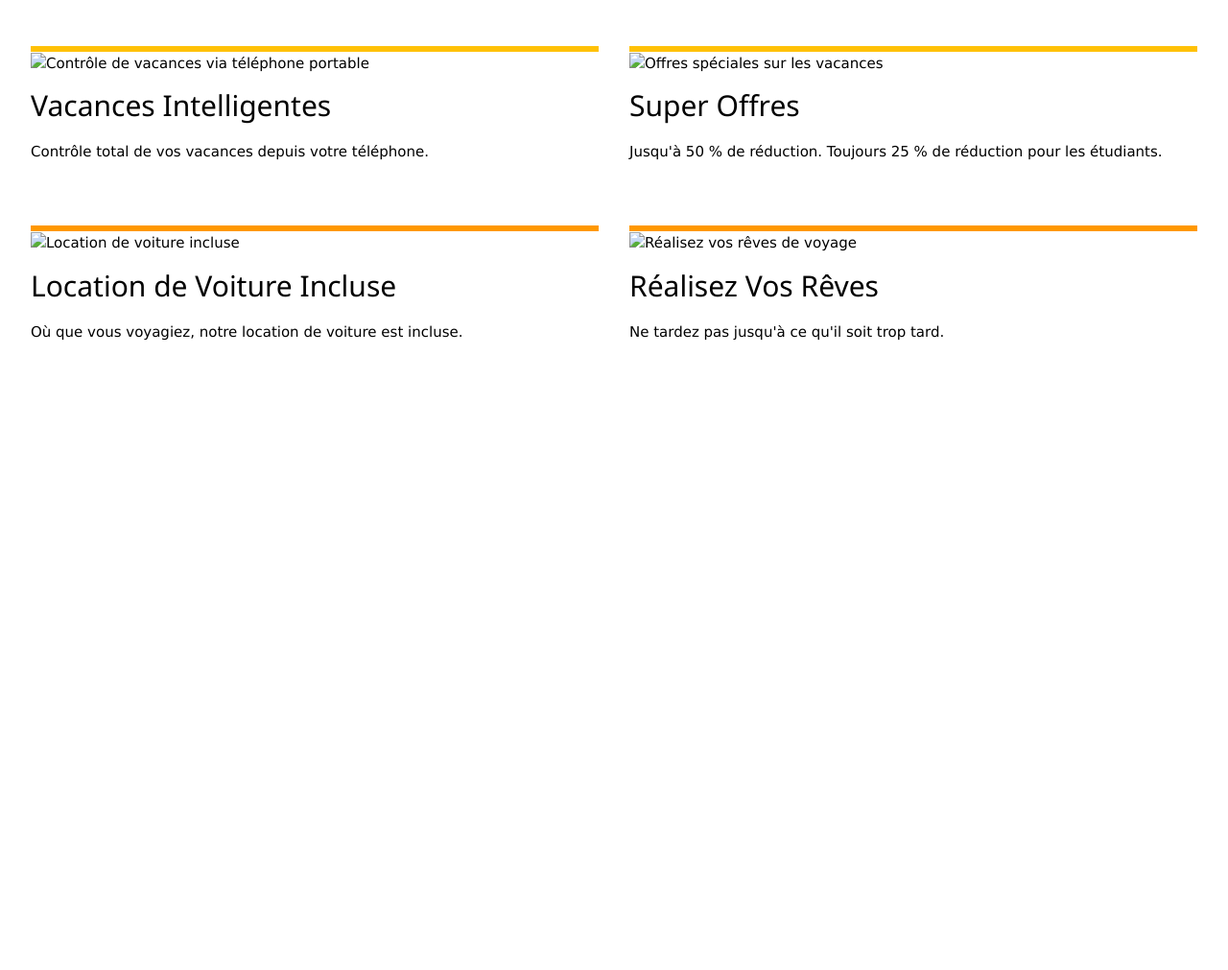
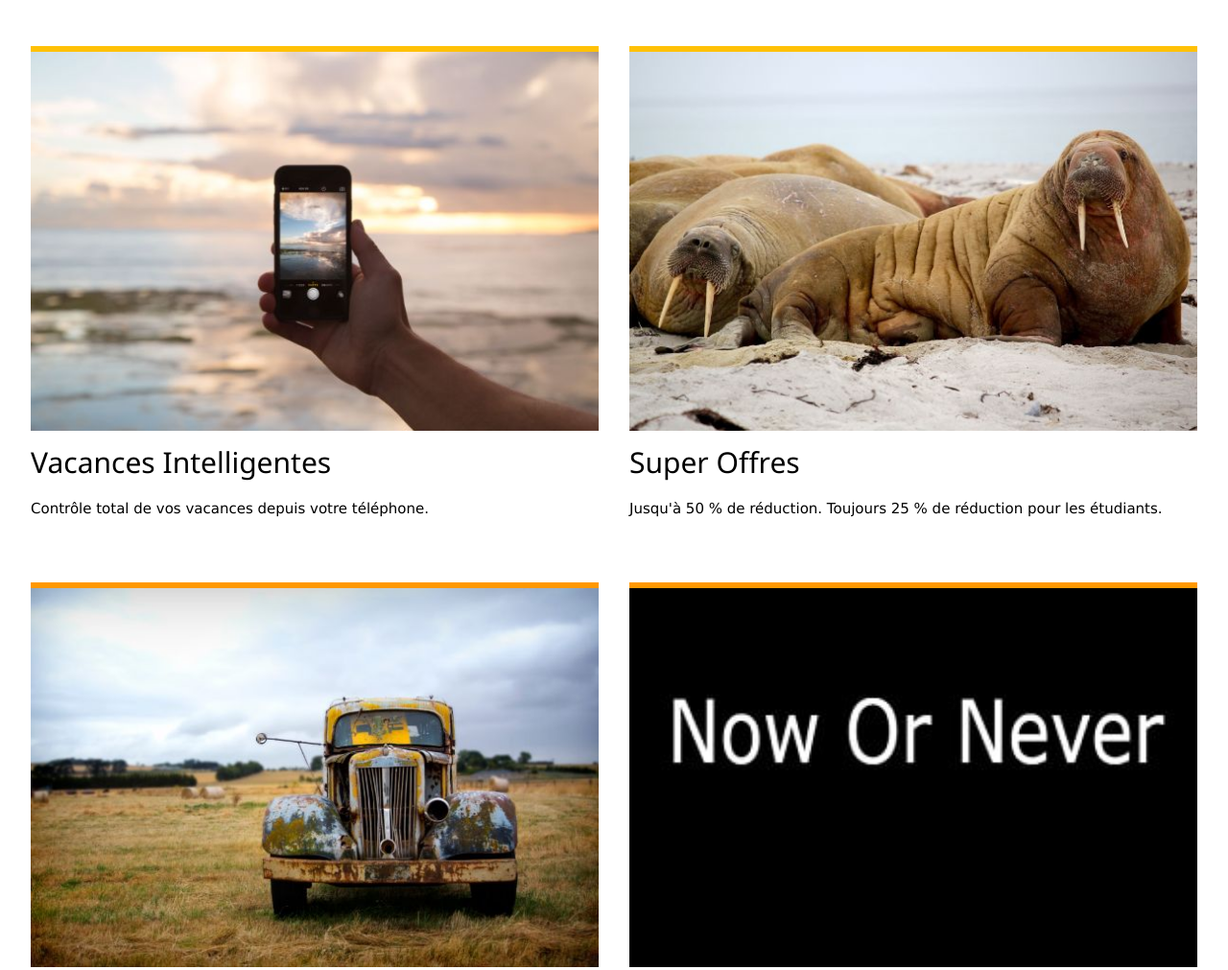
Before and after one commit to lucasl0/Siteweb24-25, a plain HTML site: page index.html in a window 1280 px wide. Shown: the part 962-1973 px from the top of the page at 96% size. Before the commit the page ends 1384 px from the top, so only its background shows below. Drawn offline with Linux system fonts and the light colour scheme.

Commit message:
modification index

```diff
--- a/index.html
+++ b/index.html
@@ -10,13 +10,13 @@
     <link rel="stylesheet" href="media.css">
     <link rel="stylesheet" href="standard.css">
 
-    <link rel="preload" href="img/main_HOME.jpg" as="image" type="image/jpg">
+    <link rel="preload" href="img/main_HOME-min.jpg" as="image" type="image/jpg">
     <title> W3 .CSS Template</title>
 </head>
 <body>
 
 <header class="w3-display-container" style="margin-bottom:50px">
-    <img src="img/main_HOME.jpg" alt="Vue panoramique d'une destination de voyage" style="width:100%" loading="lazy">
+    <img src="img/main_HOME-min.jpg" alt="Vue panoramique d'une destination de voyage" style="width:100%" loading="lazy">
     <div class="w3-display-bottomleft w3-container w3-amber w3-hover-orange w3-hide-small"
          style="bottom:10%; opacity:0.7; width:70%">
         <h1><b>Agence de Voyage (Site Démo)</b></h1>
@@ -26,7 +26,7 @@
 <main class="w3-row w3-container" style="margin:50px 0">
     <section class="w3-half w3-container">
         <div class="w3-topbar w3-border-amber">
-            <img src="img/cellphone.jpg" alt="Contrôle de vacances via téléphone portable" style="width:100%" loading="lazy">
+            <img src="img/cellphone-min.jpg" alt="Contrôle de vacances via téléphone portable" style="width:100%" loading="lazy">
             <h2>Vacances Intelligentes</h2>
             <p>Contrôle total de vos vacances depuis votre téléphone.</p>
         </div>
@@ -34,7 +34,7 @@
 
     <section class="w3-half w3-container">
         <div class="w3-topbar w3-border-amber">
-            <img src="img/sealions.jpg" alt="Offres spéciales sur les vacances" style="width:100%" loading="lazy">
+            <img src="img/sealions-min.jpg" alt="Offres spéciales sur les vacances" style="width:100%" loading="lazy">
             <h2>Super Offres</h2>
             <p>Jusqu'à 50 % de réduction. Toujours 25 % de réduction pour les étudiants.</p>
         </div>
@@ -44,7 +44,7 @@
 <main class="w3-row w3-container" style="margin:50px 0">
     <section class="w3-half w3-container">
         <div class="w3-topbar w3-border-orange">
-            <img src="img/truck.jpg" alt="Location de voiture incluse" style="width:100%" loading="lazy">
+            <img src="img/truck-min.jpg" alt="Location de voiture incluse" style="width:100%" loading="lazy">
             <h2>Location de Voiture Incluse</h2>
             <p>Où que vous voyagiez, notre location de voiture est incluse.</p>
         </div>
@@ -52,7 +52,7 @@
 
     <section class="w3-half w3-container">
         <div class="w3-topbar w3-border-orange">
-            <img src="img/nowornever.jpg" alt="Réalisez vos rêves de voyage" style="width:100%" loading="lazy">
+            <img src="img/nowornever-min.jpg" alt="Réalisez vos rêves de voyage" style="width:100%" loading="lazy">
             <h2>Réalisez Vos Rêves</h2>
             <p>Ne tardez pas jusqu'à ce qu'il soit trop tard.</p>
         </div>
```
